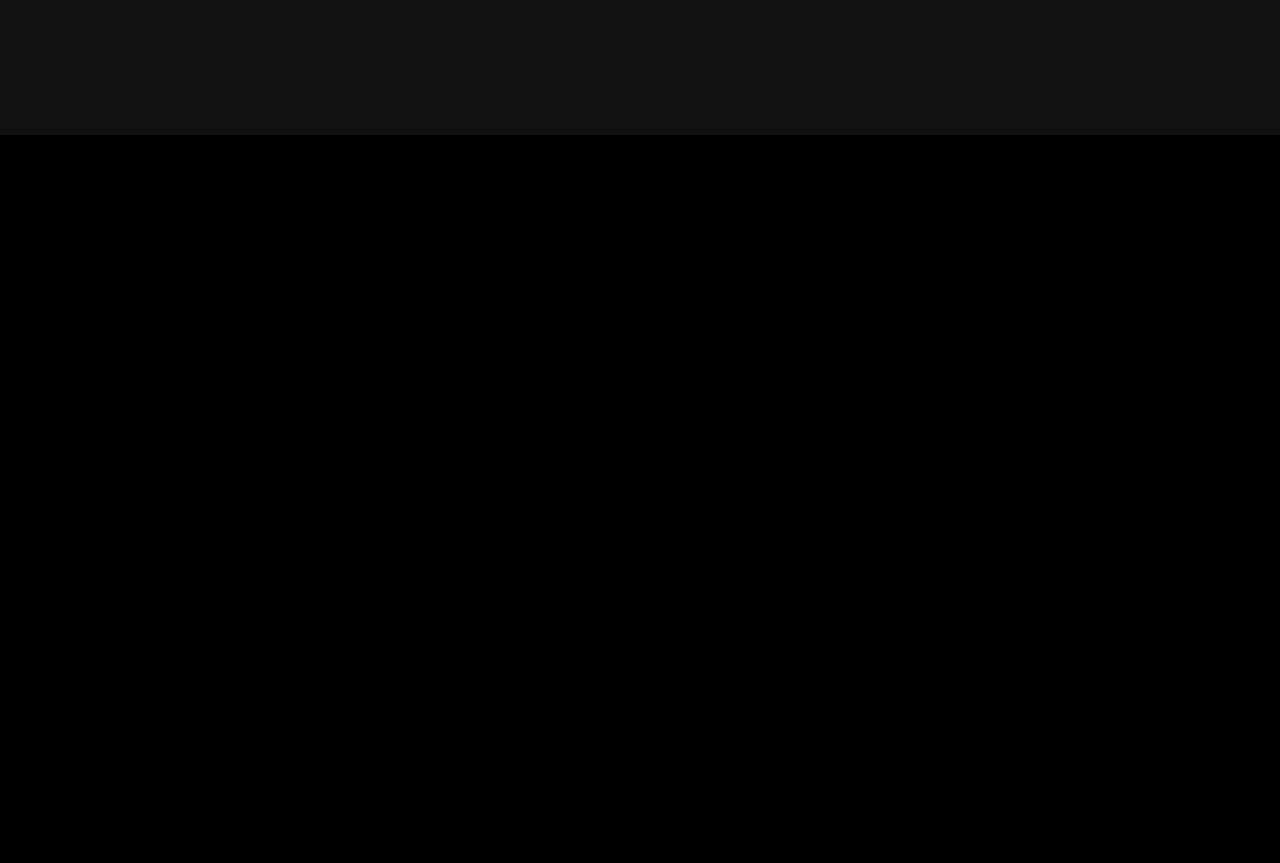
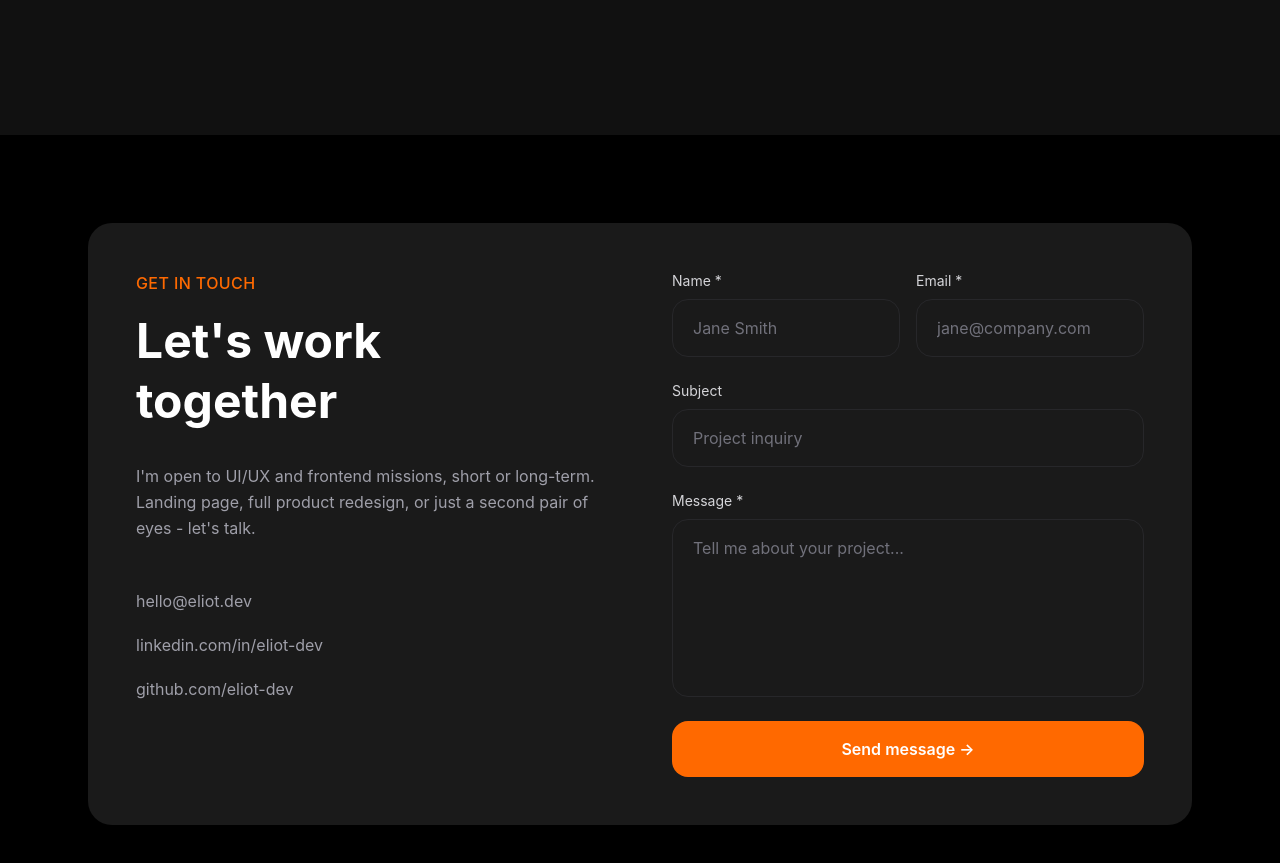
Before and after one commit to Dev-aadi07/portfolio_demo, a React app: page / in a window 1280 px wide. Shown: the part 4461-5324 px from the top of the page. Before the commit the page ends 4596 px from the top, so only its background shows below. Built offline with nearby package versions, Linux system fonts and the light colour scheme; the HTML template or start-up script is replaced by a standard one.

Commit message:
contact section initate

```diff
--- a/src/App.jsx
+++ b/src/App.jsx
@@ -6,6 +6,7 @@ import Work from './pages/Work'
 import About from './pages/About'
 import Reviews from './pages/Reviews'
 import Blog from './pages/Blog'
+import Contact from './pages/Contact'
 
 const App = () => {
   return (
@@ -17,6 +18,7 @@ const App = () => {
       <About/>
       <Reviews/>
       <Blog/>
+      <Contact/>
     </div>
   )
 }
--- /dev/null
+++ b/src/pages/Contact.jsx
@@ -0,0 +1,103 @@
+import React from "react";
+import Button from "../components/Button";
+
+const Contact = () => {
+  const inputStyle =
+    "w-full bg-transparent border border-zinc-800 rounded-2xl px-5 py-4 text-white placeholder:text-zinc-500 outline-none focus:border-orange-500 transition";
+
+  return (
+    <div id="contact" className="w-full px-6">
+      <div className="max-w-6xl mx-auto py-22 px-6">
+        <div className="rounded-3xl p-12 bg-white/10 flex gap-16">
+
+          <div className="w-1/2 flex flex-col">
+            <span className="text-orange-500 font-medium tracking-wide">
+              GET IN TOUCH
+            </span>
+
+            <h1 className="text-5xl font-bold text-white mt-4 leading-tight">
+              Let's work
+              <br />
+              together
+            </h1>
+
+            <p className="text-zinc-400  mt-8 leading-relaxed">
+              I'm open to UI/UX and frontend missions, short or long-term.
+              <br />
+              Landing page, full product redesign, or just a second pair of <br />
+              eyes - let's talk.
+            </p>
+
+            <div className="mt-12 flex flex-col gap-5 text-zinc-400">
+              <h2>hello@eliot.dev</h2>
+              <h2>linkedin.com/in/eliot-dev</h2>
+              <h2>github.com/eliot-dev</h2>
+            </div>
+          </div>
+
+          <div className="w-1/2 flex flex-col gap-6">
+
+            <div className="flex gap-4">
+              <div className="flex-1 flex flex-col gap-2">
+                <label className="text-zinc-300 text-sm">
+                  Name *
+                </label>
+
+                <input
+                  type="text"
+                  placeholder="Jane Smith"
+                  className={inputStyle}
+                />
+              </div>
+
+              <div className="flex-1 flex flex-col gap-2">
+                <label className="text-zinc-300 text-sm">
+                  Email *
+                </label>
+
+                <input
+                  type="email"
+                  placeholder="jane@company.com"
+                  className={inputStyle}
+                />
+              </div>
+            </div>
+
+            <div className="flex flex-col gap-2">
+              <label className="text-zinc-300 text-sm">
+                Subject
+              </label>
+
+              <input
+                type="text"
+                placeholder="Project inquiry"
+                className={inputStyle}
+              />
+            </div>
+
+            <div className="flex flex-col gap-2">
+              <label className="text-zinc-300 text-sm">
+                Message *
+              </label>
+
+              <textarea
+                placeholder="Tell me about your project..."
+                rows={6}
+                className={`${inputStyle} resize-none`}
+              />
+            </div>
+
+            <Button
+              className="w-full bg-orange-500 hover:bg-orange-400 transition duration-300 rounded-2xl py-4 text-white font-semibold cursor-pointer"
+              text="Send message"
+              icon=" →"
+            />
+          </div>
+
+        </div>
+      </div>
+    </div>
+  );
+};
+
+export default Contact;
```
